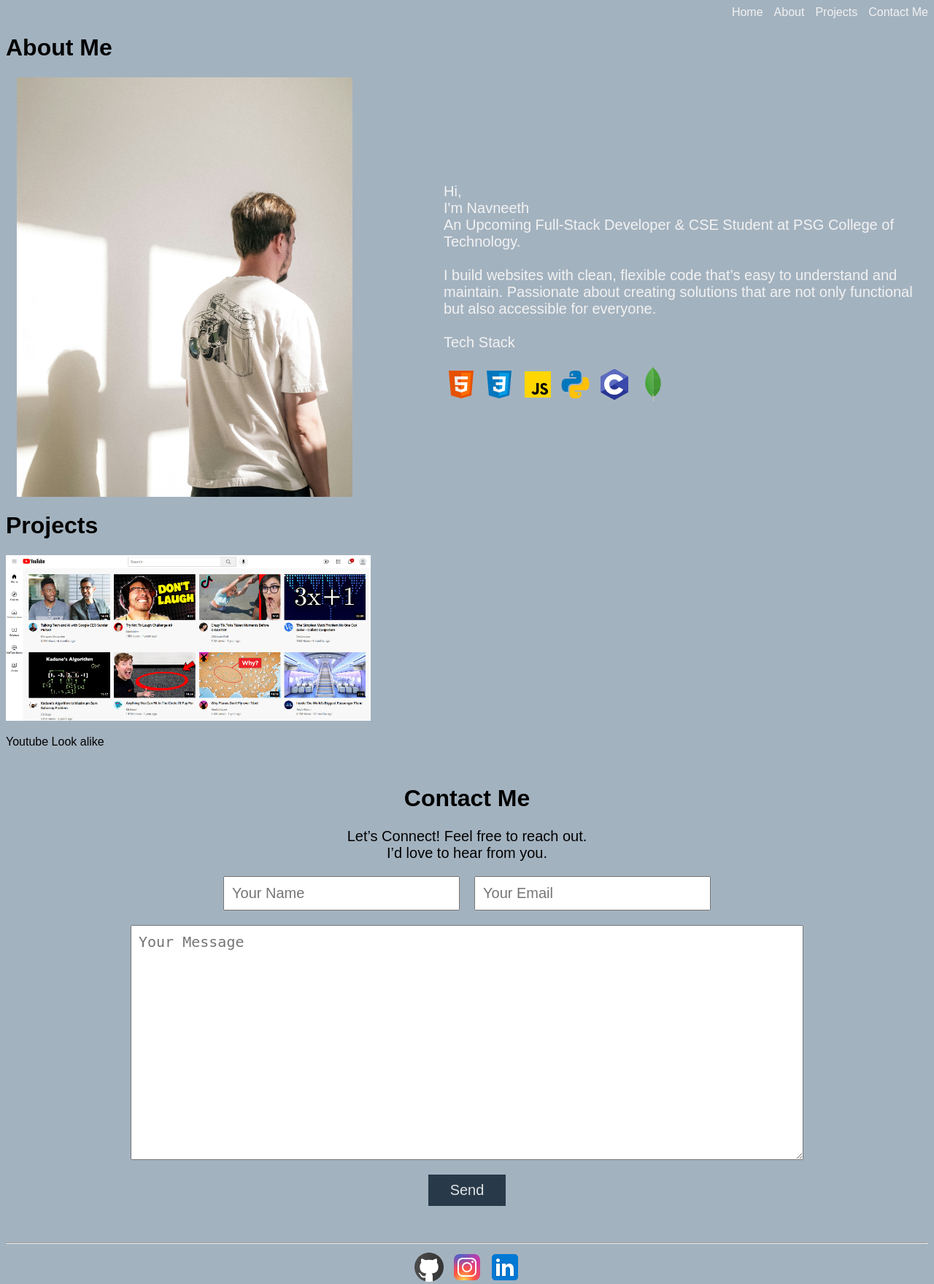
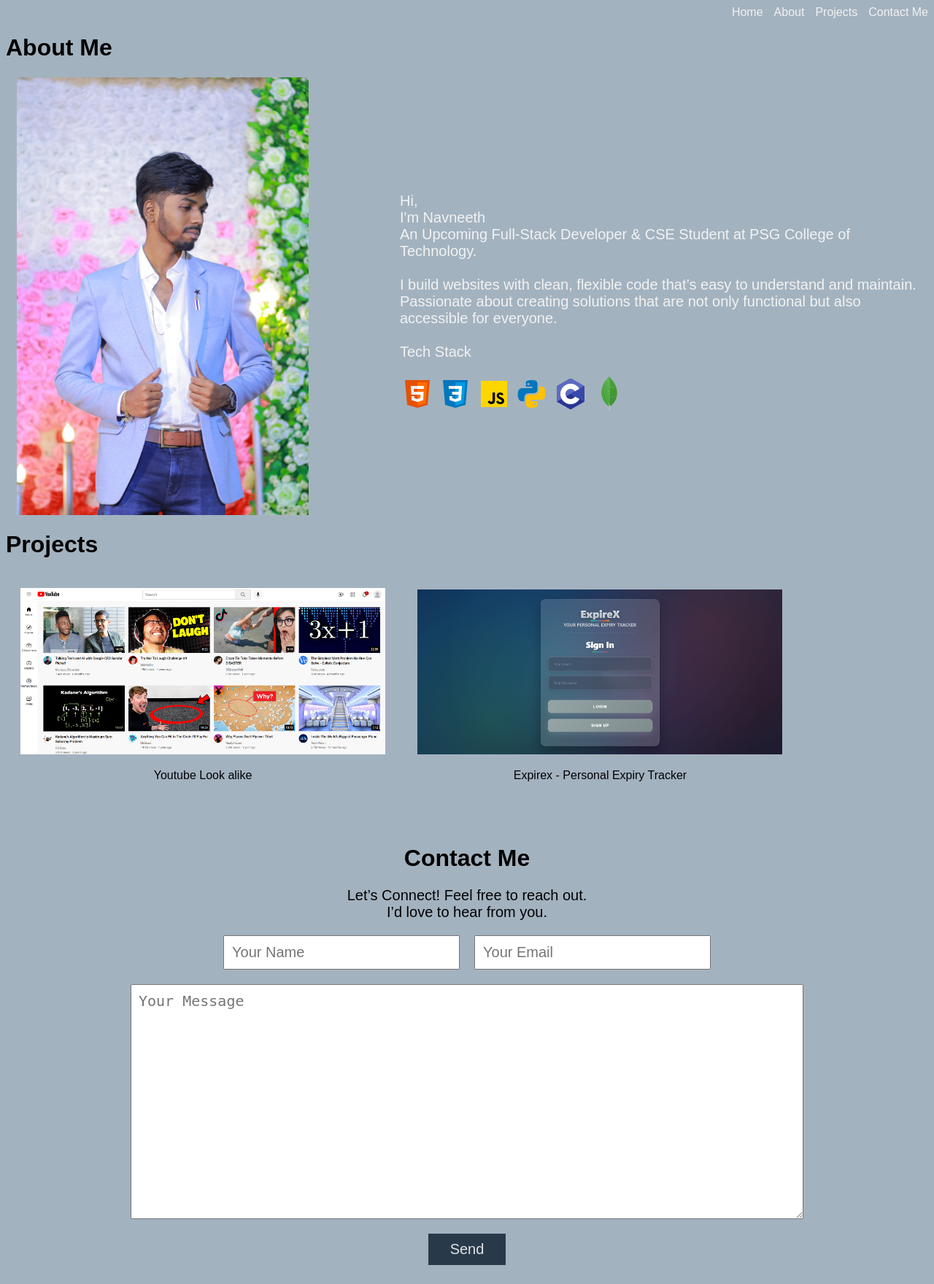
Before and after one commit to Navneeth-3108/personal_portfolio, a Flask app: page / in a window 1280 px wide. Shown: the top 1760 px of the page at 73% size. Run offline with Flask 3, Linux system fonts and the light colour scheme; some web fonts are replaced.

Commit message:
added extra project

```diff
--- a/static/style.css
+++ b/static/style.css
@@ -1,3 +1,8 @@
+.project-card {
+    text-align: center;
+    margin: 20px;
+    display: inline-block;
+}
 .project-card > a img {
     width: 500px;
 }
@@ -28,7 +33,7 @@ body {
 }
 
 .profile {
-    width: 460px;
+    width: 400px;
     margin-left: 15px;
 }
 
--- a/templates/index.html
+++ b/templates/index.html
@@ -46,6 +46,10 @@
     <a target="_blank" href="https://navneeth-3108.github.io/youtube/"><img src="../static/assets/project_images/youtube.png" alt="Youtube Project"/></a>
     <p>Youtube Look alike</p>
   </div>
+  <div class="project-card">
+    <a target="_blank" href="https://expiry-tracker-eta.vercel.app/"><img src="../static/assets/project_images/expirex.png" alt="Expirex Project"/></a>
+    <p>Expirex - Personal Expiry Tracker</p>
+  </div>
 
   <!--Contact Me-->
   <form action="/submit" method="POST">
```
Also changed, not shown: static/assets/project_images/expirex.png (added), static/assets/project_images/me.jpg.
